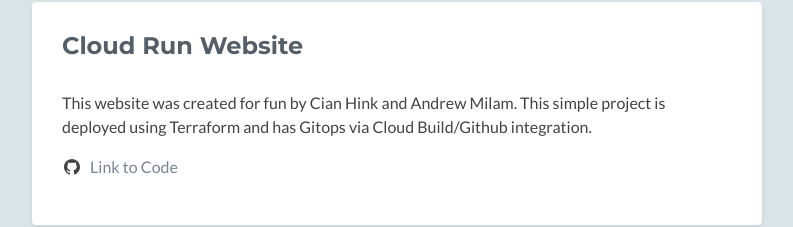
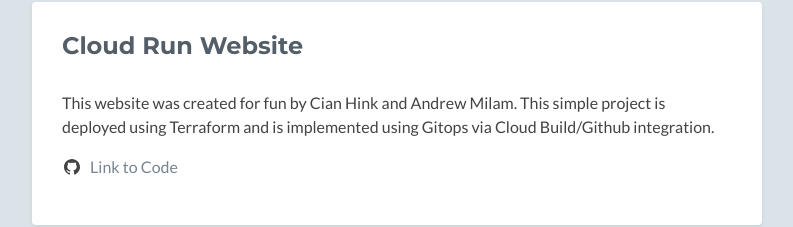
Before and after one commit to ammilam/portfolio-website, a plain HTML site: page index.html in a window 1280 px wide. Shown: the part 1169-1396 px from the top of the page, without its empty margins (53-846 px from the left). Drawn offline with nearby package versions, Linux system fonts and the light colour scheme; no server answers; some icons are missing.

Commit message:
Update index.html

```diff
--- a/index.html
+++ b/index.html
@@ -83,7 +83,7 @@
                  <aside class="list music aside section">
                     <div class="section-inner shadow-sm rounded">
                         <h2 class="heading">Cloud Run Website</h2>
-                        <p class="desc">This website was created for fun by Cian Hink and Andrew Milam. This simple project is deployed using Terraform and has Gitops via Cloud Build/Github integration.</p>
+                        <p class="desc">This website was created for fun by Cian Hink and Andrew Milam. This simple project is deployed using Terraform and is implemented using Gitops via Cloud Build/Github integration.</p>
                         <div class="content">
                             <ul class="list-unstyled">
                                 <li><i class="fab fa-github"></i> </i> <a href="https://github.com/ammilam/portfolio-website/tree/feat/cian-website">Link to Code</a></li>
```
